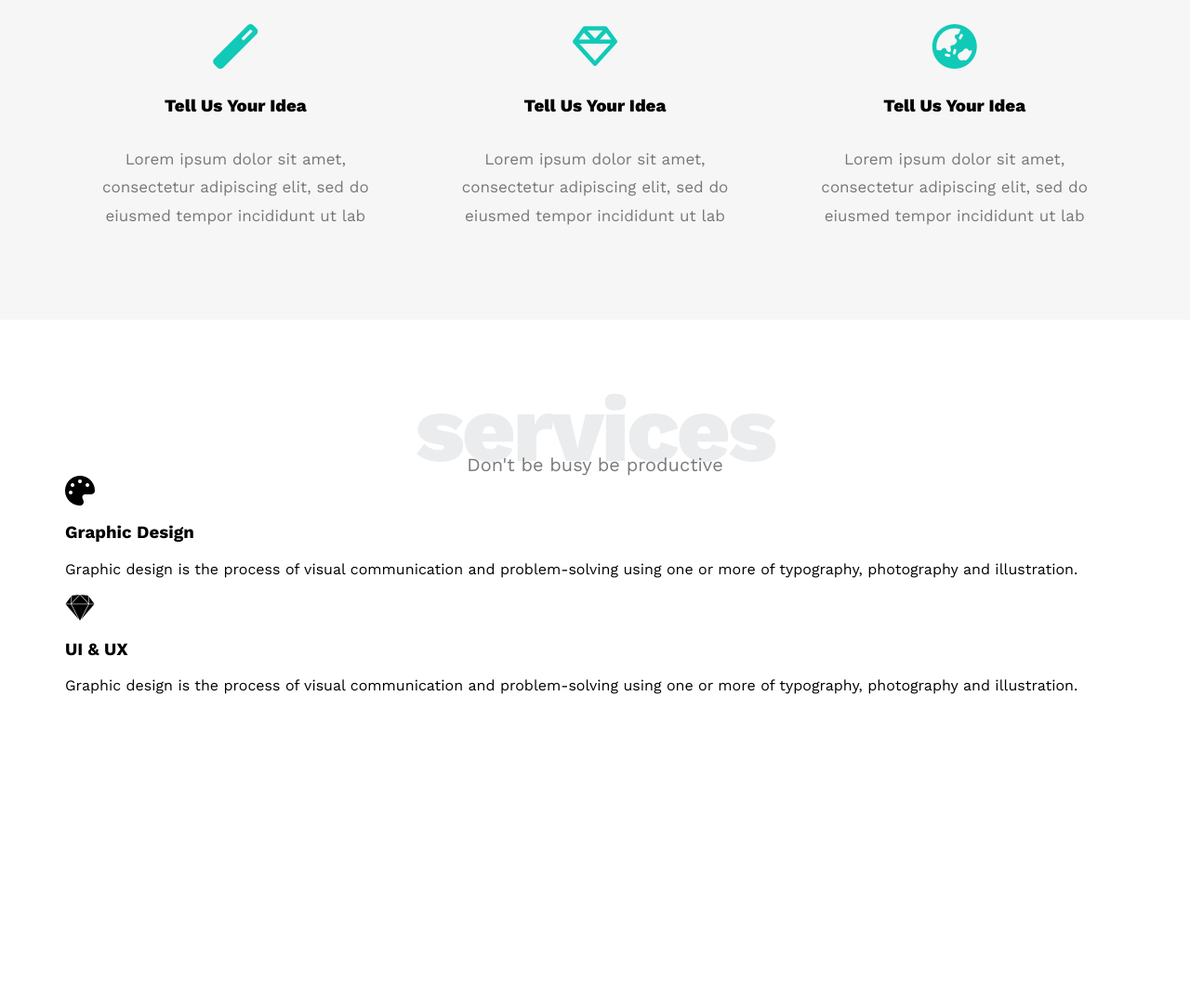
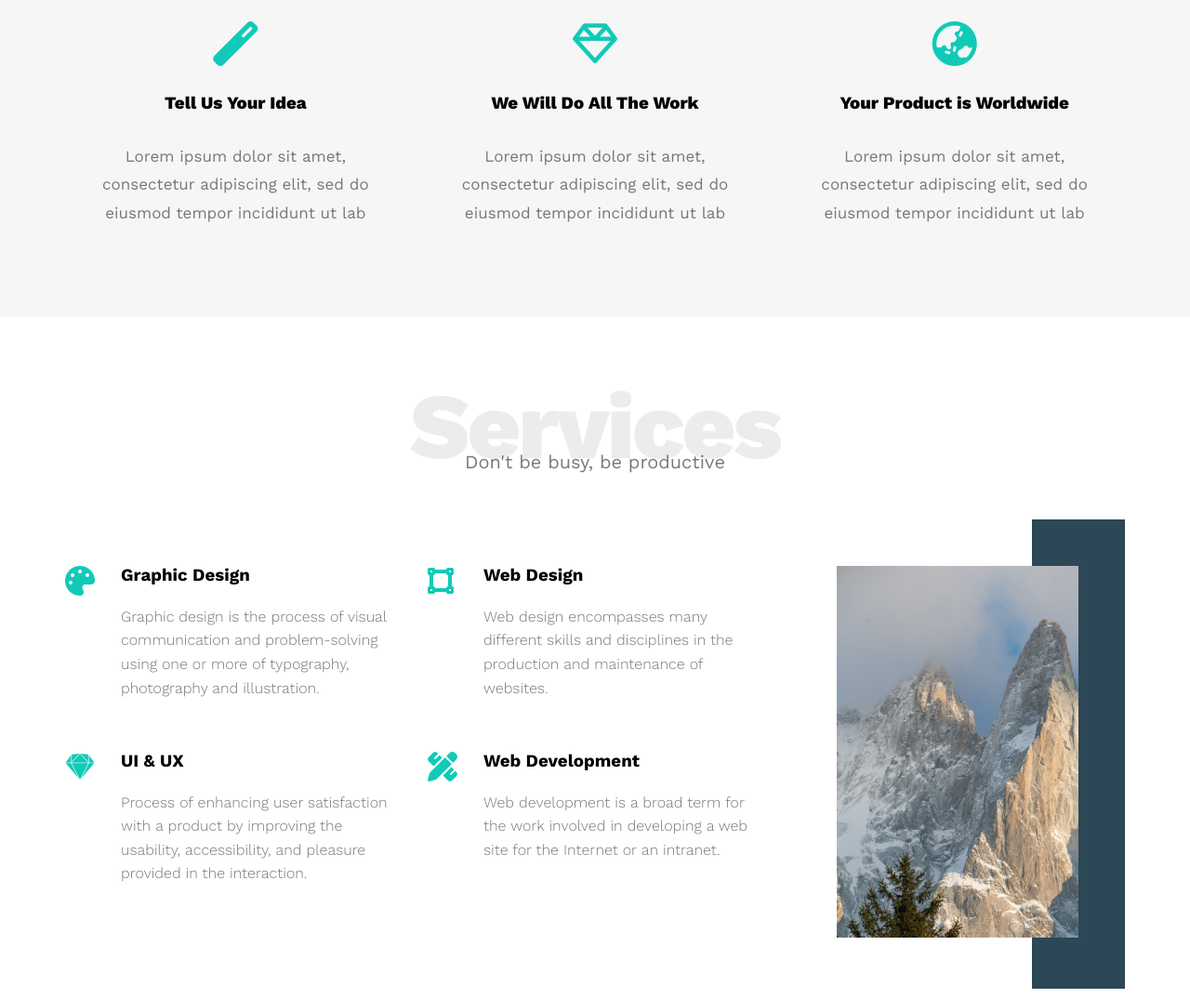
Before and after one commit to AyoubMouhssine/TemplateOne, a plain HTML site: page index.html in a window 1280 px wide. Shown: the part 854-1928 px from the top of the page at 93% size. Before the commit the page ends 1678 px from the top, so only its background shows below. Drawn offline with nearby package versions, Linux system fonts and the light colour scheme.

Commit message:
some updates

```diff
--- a/css/style.css
+++ b/css/style.css
@@ -1,7 +1,9 @@
 /* start variables */
 :root {
   --main-color: #10cab7;
+  --secondary-color: #2c4755;
 }
+
 /* end variables */
 
 /* start global rules */
@@ -60,7 +62,7 @@ body {
   margin: 0;
 }
 
-.special-heading + p {
+.special-heading+p {
   margin: -30px 0 0;
   text-align: center;
   font-size: 20px;
@@ -71,10 +73,12 @@ body {
   .special-heading {
     font-size: 60px;
   }
-  .special-heading + p {
+
+  .special-heading+p {
     margin-top: -20px;
   }
 }
+
 /* end components */
 /* start header */
 .header {
@@ -202,6 +206,7 @@ body {
   font-size: 19px;
   line-height: 1.8;
 }
+
 /* end landing section */
 /*  start Features section  */
 .features {
@@ -235,10 +240,77 @@ body {
   font-size: 17px;
   line-height: 1.8;
 }
+
 /*  end Features section  */
 /* start  services*/
-.services{
-    padding-top: 60px;
-    padding-bottom: 60px;
+.services {
+  padding-top: 60px;
+  padding-bottom: 60px;
 }
+
+.services .services-content {
+  display: grid;
+  grid-template-columns: repeat(auto-fill, minmax(300px, 1fr));
+  grid-gap: 30px;
+  margin-top: 100px;
+}
+
+.services .services-content .srv {
+  display: flex;
+  margin-bottom: 40px;
+}
+
+
+@media (max-width:767px) {
+  .services .services-content .srv {
+    flex-direction: column;
+    text-align: center;
+  }
+}
+
+.services .services-content .srv i {
+  color: var(--main-color);
+  flex-basis: 60px;
+}
+
+.services .services-content .srv .text {
+  flex: 1;
+}
+
+.services .services-content .srv .text h3 {
+  margin: 0 0 20px;
+}
+
+.services .services-content .srv .text p {
+  color: #777;
+  font-weight: 300;
+  line-height: 1.6;
+}
+
+.services .services-content .image {
+  text-align: center;
+  position: relative;
+}
+
+.services .services-content .image img {
+  width: 260px;
+}
+
+.services .services-content .image::before {
+  content: '';
+  background-color: var(--secondary-color);
+  width: 100px;
+  height: calc(100% + 100px);
+  position: absolute;
+  top: -50px;
+  right: 0;
+  z-index: -1;
+}
+
+@media (max-width:1199px){
+  .image-column{
+    display: none;
+  }
+}
+
 /* end  services*/
--- a/index.html
+++ b/index.html
@@ -26,10 +26,10 @@
   </head>
 
   <body>
-    <!-- start header -->
+    <!-- Start Header -->
     <div class="header">
       <div class="container">
-        <img src="imgs/logo.png" alt="logo of the web site " class="logo" />
+        <img decoding="async" class="logo" src="images/logo.png" alt="" />
         <div class="links">
           <span class="icon">
             <span></span>
@@ -45,16 +45,16 @@
         </div>
       </div>
     </div>
-    <!-- end header -->
-    <!-- start landing section -->
+    <!-- End Header -->
+    <!-- Start Landing Section -->
     <div class="landing">
       <div class="intro-text">
         <h1>Hello There</h1>
-        <p>We are Leon - Super Creative & Minimal Agency web Template</p>
+        <p>We are Leon - Super Creative & Minimal Agency Web Template</p>
       </div>
     </div>
-    <!-- end landing section -->
-    <!-- start Features section -->
+    <!-- End Landing Section -->
+    <!-- Start Features -->
     <div class="features">
       <div class="container">
         <div class="feat">
@@ -62,35 +62,36 @@
           <h3>Tell Us Your Idea</h3>
           <p>
             Lorem ipsum dolor sit amet, consectetur adipiscing elit, sed do
-            eiusmed tempor incididunt ut lab
+            eiusmod tempor incididunt ut lab
           </p>
         </div>
         <div class="feat">
           <i class="far fa-gem fa-3x"></i>
-          <h3>Tell Us Your Idea</h3>
+          <h3>We Will Do All The Work</h3>
           <p>
             Lorem ipsum dolor sit amet, consectetur adipiscing elit, sed do
-            eiusmed tempor incididunt ut lab
+            eiusmod tempor incididunt ut lab
           </p>
         </div>
         <div class="feat">
           <i class="fas fa-globe-asia fa-3x"></i>
-          <h3>Tell Us Your Idea</h3>
+          <h3>Your Product is Worldwide</h3>
           <p>
             Lorem ipsum dolor sit amet, consectetur adipiscing elit, sed do
-            eiusmed tempor incididunt ut lab
+            eiusmod tempor incididunt ut lab
           </p>
         </div>
       </div>
     </div>
-    <!-- end Features section -->
-    <div class="services">
+    <!-- End Features -->
+    <!-- Start Services -->
+    <div class="services" id="services">
       <div class="container">
-        <h2 class="special-heading">services</h2>
-        <p>Don't be busy be productive</p>
+        <h2 class="special-heading">Services</h2>
+        <p>Don't be busy, be productive</p>
         <div class="services-content">
           <div class="col">
-            <!-- start service -->
+            <!-- Start Service -->
             <div class="srv">
               <i class="fas fa-palette fa-2x"></i>
               <div class="text">
@@ -101,22 +102,52 @@
                   and illustration.
                 </p>
               </div>
+            </div>
             <div class="srv">
               <i class="fab fa-sketch fa-2x"></i>
               <div class="text">
                 <h3>UI & UX</h3>
                 <p>
-                    Graphic design is the process of visual communication and
-                    problem-solving using one or more of typography, photography
-                    and illustration.
+                  Process of enhancing user satisfaction with a product by
+                  improving the usability, accessibility, and pleasure provided
+                  in the interaction.
                 </p>
               </div>
             </div>
+            <!-- End Service -->
           </div>
-            <!-- end service -->
+          <div class="col">
+            <!-- Start Services -->
+            <div class="srv">
+              <i class="fas fa-vector-square fa-2x"></i>
+              <div class="text">
+                <h3>Web Design</h3>
+                <p>
+                  Web design encompasses many different skills and disciplines
+                  in the production and maintenance of websites.
+                </p>
+              </div>
+            </div>
+            <div class="srv">
+              <i class="fas fa-pencil-ruler fa-2x"></i>
+              <div class="text">
+                <h3>Web Development</h3>
+                <p>
+                  Web development is a broad term for the work involved in
+                  developing a web site for the Internet or an intranet.
+                </p>
+              </div>
+            </div>
+            <!-- End Services -->
+          </div>
+          <div class="col">
+            <div class="image image-column">
+              <img decoding="async" src="imgs/vertical-shot-snow.jpg" alt="" height="400"/>
             </div>
           </div>
         </div>
       </div>
+    </div>
+    <!-- End Services -->
   </body>
 </html>
```
Also changed, not shown: imgs/vertical-shot-snow.jpg (added). Lines whose indentation alone changed are shown as unchanged.
